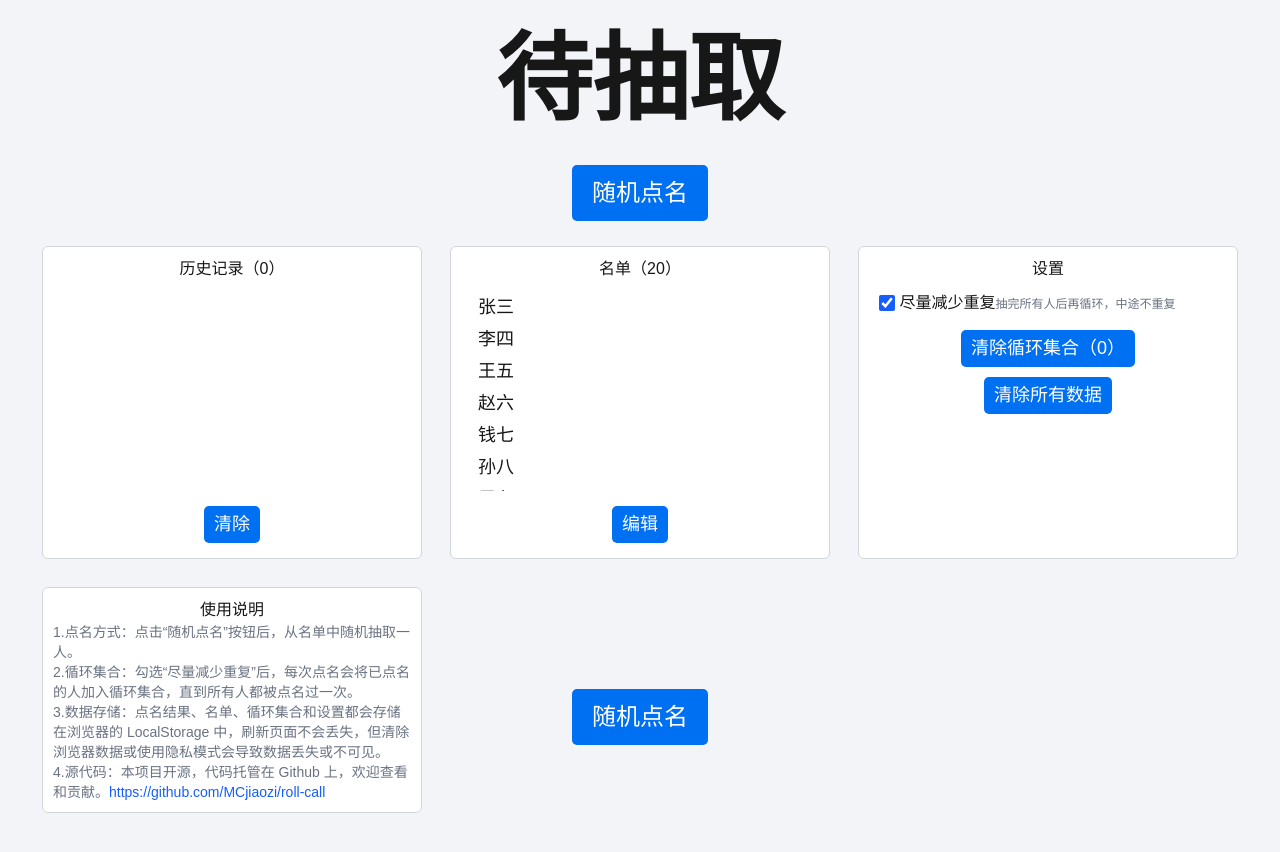
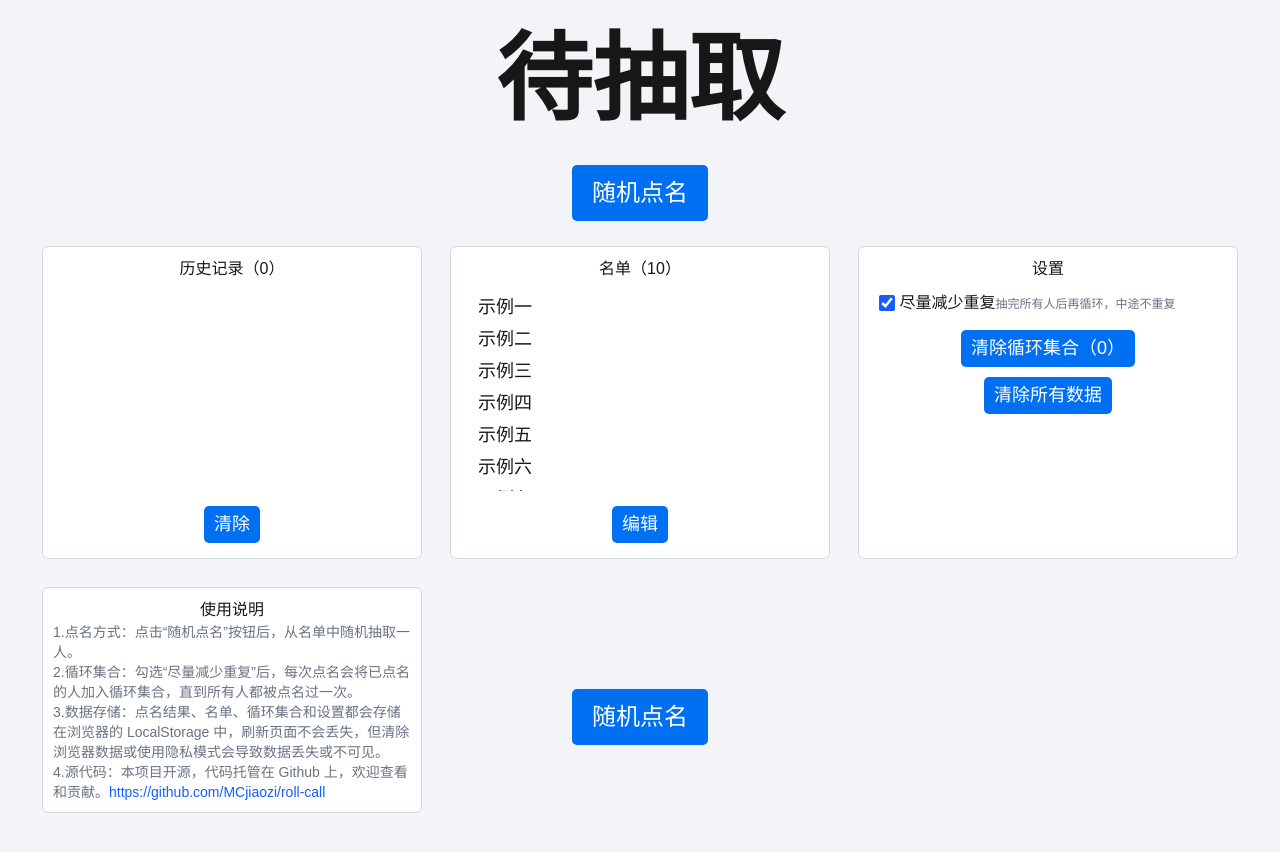
Before and after one commit to MCjiaozi/roll-call, a Next.js app: page / in a window 1280 px wide. Shown: the top 852 px of the page. Built offline with nearby package versions, Linux system fonts and the light colour scheme.

Commit message:
更改defaultNameList

```diff
--- a/app/page.tsx
+++ b/app/page.tsx
@@ -271,26 +271,16 @@ export default function Home() {
     )
 }
 const defaultNameList = [
-    "张三",
-    "李四",
-    "王五",
-    "赵六",
-    "钱七",
-    "孙八",
-    "周九",
-    "吴十",
-    "郑十一",
-    "冯十二",
-    "陈十三",
-    "褚十四",
-    "卫十五",
-    "蒋十六",
-    "沈十七",
-    "韩十八",
-    "杨十九",
-    "朱二十",
-    "秦二十一",
-    "尤二十二",
+    "示例一",
+    "示例二",
+    "示例三",
+    "示例四",
+    "示例五",
+    "示例六",
+    "示例七",
+    "示例八",
+    "示例九",
+    "示例十",
 ]
 
 
```
